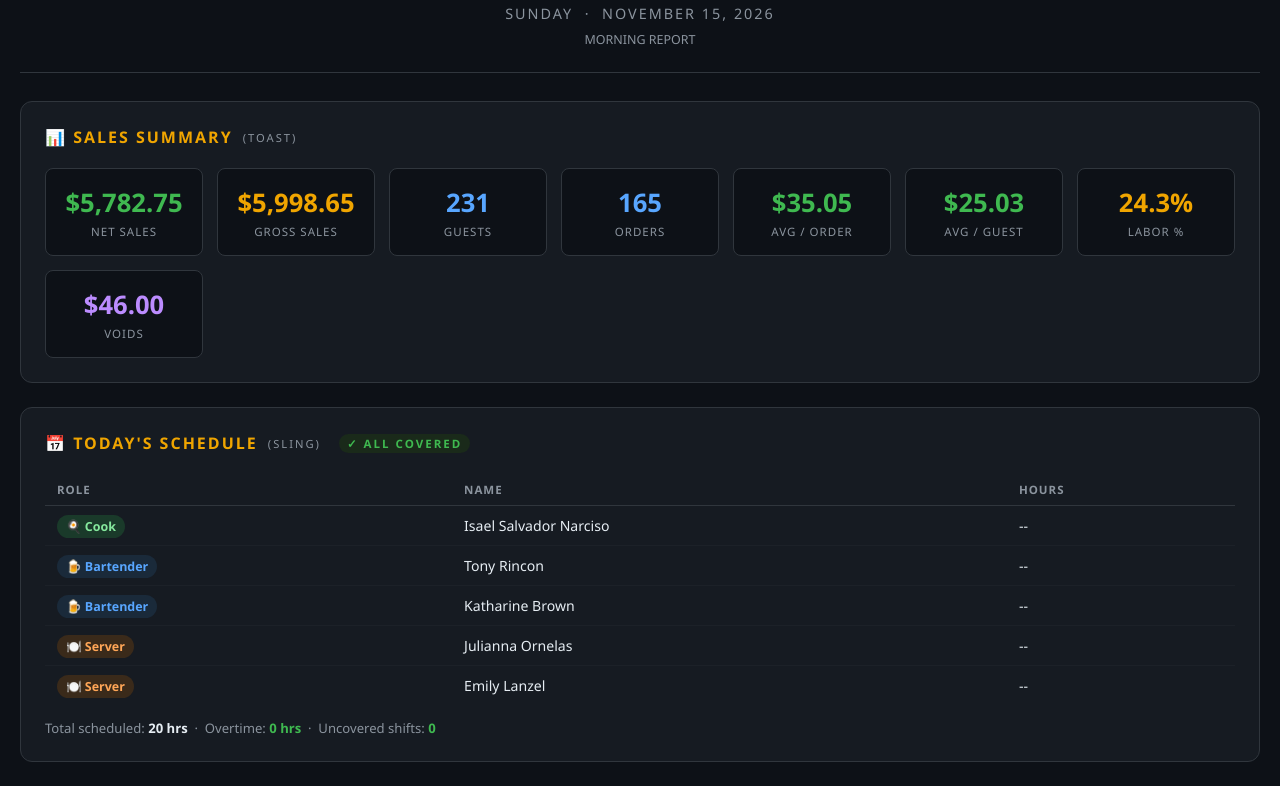
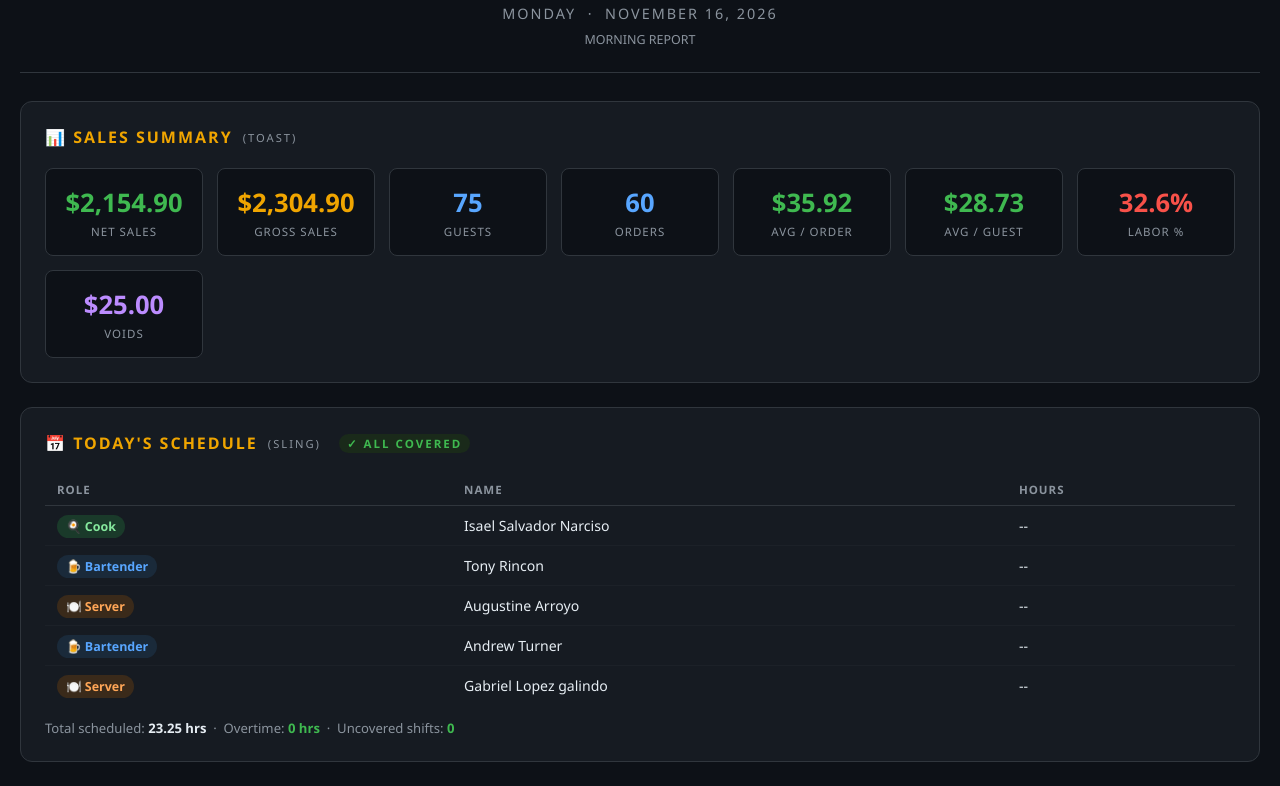
Before and after one commit to mojobrewhouse-cpu/brewhouse-hub, a plain HTML site: page Brewhouse_Morning_Report.html in a window 1280 px wide. Shown: the part 97-883 px from the top of the page. Drawn offline with Linux system fonts and the light colour scheme.

Commit message:
Auto-update Morning Report - November 17, 2026

```diff
--- a/Brewhouse_Morning_Report.html
+++ b/Brewhouse_Morning_Report.html
@@ -3,7 +3,7 @@
 <head>
 <meta charset="UTF-8">
 <meta name="viewport" content="width=device-width, initial-scale=1.0">
-<title>Brewhouse Morning Report — November 15, 2026</title>
+<title>Brewhouse Morning Report — November 16, 2026</title>
 <style>
   :root {
     --bg: #0d1117; --card: #161b22; --border: #30363d;
@@ -58,7 +58,7 @@
 <body>
 <div class="header">
   <h1>🍺 The Brewhouse</h1>
-  <div class="date">SUNDAY &nbsp;·&nbsp; NOVEMBER 15, 2026</div>
+  <div class="date">MONDAY &nbsp;·&nbsp; NOVEMBER 16, 2026</div>
   <div style="color:var(--muted);font-size:0.78rem;margin-top:8px;">MORNING REPORT</div>
 </div>
 
@@ -67,35 +67,35 @@
   <div class="section-title">📊 Sales Summary <span style="font-size:0.7rem;color:var(--muted);font-weight:400">(Toast)</span></div>
   <div class="metrics">
     <div class="metric">
-      <div class="metric-value">$5,782.75</div>
+      <div class="metric-value">$2,154.90</div>
       <div class="metric-label">Net Sales</div>
     </div>
     <div class="metric amber">
-      <div class="metric-value">$5,998.65</div>
+      <div class="metric-value">$2,304.90</div>
       <div class="metric-label">Gross Sales</div>
     </div>
     <div class="metric blue">
-      <div class="metric-value">231</div>
+      <div class="metric-value">75</div>
       <div class="metric-label">Guests</div>
     </div>
     <div class="metric blue">
-      <div class="metric-value">165</div>
+      <div class="metric-value">60</div>
       <div class="metric-label">Orders</div>
     </div>
     <div class="metric">
-      <div class="metric-value">$35.05</div>
+      <div class="metric-value">$35.92</div>
       <div class="metric-label">Avg / Order</div>
     </div>
     <div class="metric">
-      <div class="metric-value">$25.03</div>
+      <div class="metric-value">$28.73</div>
       <div class="metric-label">Avg / Guest</div>
     </div>
-    <div class="metric amber">
-      <div class="metric-value">24.3%</div>
+    <div class="metric red">
+      <div class="metric-value">32.6%</div>
       <div class="metric-label">Labor %</div>
     </div>
     <div class="metric purple">
-      <div class="metric-value">$46.00</div>
+      <div class="metric-value">$25.00</div>
       <div class="metric-label">Voids</div>
     </div>
   </div>
@@ -122,23 +122,23 @@
           <td>--</td>
         </tr>
         <tr>
+          <td><span class="role-badge server">🍽️ Server</span></td>
+          <td>Augustine Arroyo</td>
+          <td>--</td>
+        </tr>
+        <tr>
           <td><span class="role-badge bartender">🍺 Bartender</span></td>
-          <td>Katharine Brown</td>
+          <td>Andrew Turner</td>
           <td>--</td>
         </tr>
         <tr>
           <td><span class="role-badge server">🍽️ Server</span></td>
-          <td>Julianna Ornelas</td>
-          <td>--</td>
-        </tr>
-        <tr>
-          <td><span class="role-badge server">🍽️ Server</span></td>
-          <td>Emily Lanzel</td>
+          <td>Gabriel Lopez galindo</td>
           <td>--</td>
         </tr></tbody>
   </table>
   <div style="margin-top:14px;color:var(--muted);font-size:0.82rem;">
-    Total scheduled: <strong style="color:var(--text)">20 hrs</strong>
+    Total scheduled: <strong style="color:var(--text)">23.25 hrs</strong>
     &nbsp;·&nbsp; Overtime: <strong style="color:var(--green)">0 hrs</strong>
     &nbsp;·&nbsp; Uncovered shifts: <strong style="color:var(--green)">0</strong>
   </div>
@@ -213,7 +213,7 @@
 </div>
 
 <div class="footer">
-  Generated automatically · November 16, 2026 at 11:15 PM UTC · The Brewhouse Morning Report
+  Generated automatically · November 17, 2026 at 10:04 PM UTC · The Brewhouse Morning Report
 </div>
 </body>
 </html>
```
